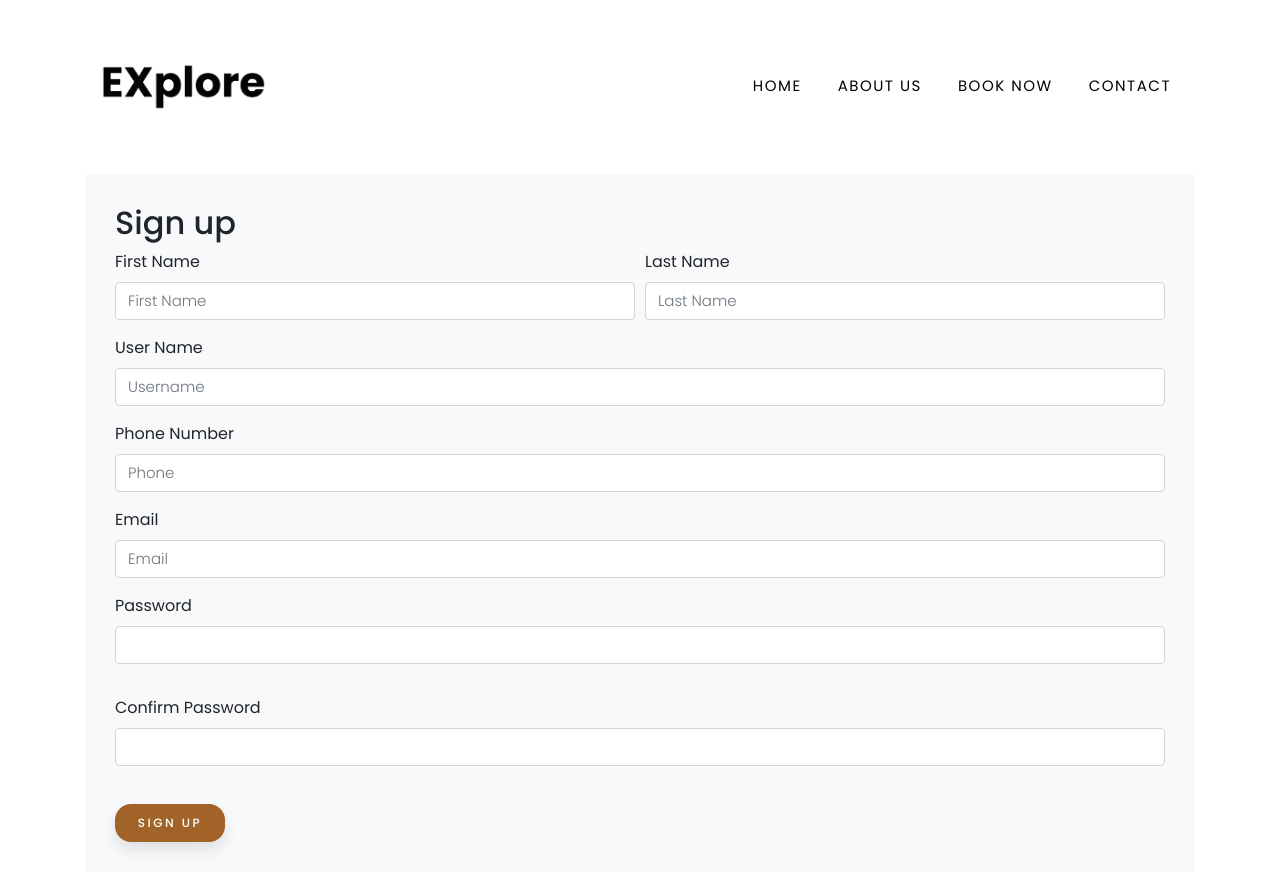
After one commit to doaaabdelfattah/explore_project, a Flask app: page /signup in a window 1280 px wide. The commit adds this page. Run offline with Flask 3, Linux system fonts and the light colour scheme; parts of the project's set-up code (start-up, migrations or seed data) failed here and were passed over; some libraries are stand-ins or nearby versions.

Commit message:
“sign_in”

```diff
--- a/app.py
+++ b/app.py
@@ -46,7 +46,7 @@ def index():
 
         image_list2 = GetData.decode(filtered_packages)
 
-        return render_template('packages.html', pagetitle="Packages", filtered_packages=image_list2, packages=packages  )
+        return render_template('packages.html', pagetitle="Packages", filtered_packages=image_list2, packages=packages)
 
     return render_template('index.html', packages=image_list, pagetitle="Home")
 
@@ -78,11 +78,11 @@ def submit_booking():
 
             # Email and password for Gmail account
             sender_email = "booking.online.alx@gmail.com"
-            password = "glbg hlkl mlts urat" #using app password
+            password = "glbg hlkl mlts urat"  # using app password
             # Recipient email
 
             receiver_email1 = "alshimaa.mamdouh.abdelaziz@gmail.com"
-            receiver_email2 = "alshimaa.mamdouh.abdelaziz@gmail.com"
+            receiver_email2 = "doaa.abdalfattah@gmail.com"
             # Create a multipart message and set headers
             message1 = MIMEMultipart()
             message1["From"] = sender_email
@@ -94,15 +94,15 @@ def submit_booking():
             message2["Subject"] = "Confirm Booking"
             # Add body to email
             body1 = (
-    "First Name: " + request.form['f-name'] + "\n" +
-    "Last Name: " + request.form['l-name'] + "\n" +
-    "Phone No: " + request.form['phone'] + "\n" +
-    "Email: " + request.form['email'] + "\n" +
-    "Choosed Package: " + request.form['destination'] + "\n" +
-    "Message: " + request.form['message']
-)
-            body2 = ("Your Booking confirmed please wait till the admin contact you" +"\n" +
-                     "Regards," +"\n" + "Online Booking Admin")
+                "First Name: " + request.form['f-name'] + "\n" +
+                "Last Name: " + request.form['l-name'] + "\n" +
+                "Phone No: " + request.form['phone'] + "\n" +
+                "Email: " + request.form['email'] + "\n" +
+                "Choosed Package: " + request.form['destination'] + "\n" +
+                "Message: " + request.form['message']
+            )
+            body2 = ("Your Booking confirmed please wait till the admin contact you" + "\n" +
+                     "Regards," + "\n" + "Online Booking Admin")
             message1.attach(MIMEText(body1, "plain"))
             message2.attach(MIMEText(body2, "plain"))
 
@@ -125,37 +125,43 @@ def submit_booking():
 
 @app.route('/packages')
 def packages():
-    #all packages for the dropdown list
+    # all packages for the dropdown list
     packages_reg = GetData.all()
     packages_reg = sorted(packages_reg, key=lambda k: k.package_name)
     image_list2 = []
 
     if request.method == 'POST':
-        #take search item
+        # take search item
         search_term = request.form['destination']
         # Filter packages by name containing the search term
         filtered_packages = GetData.filtered(search_term)
 
-        #decode image
+        # decode image
         for pc in filtered_packages:
             if hasattr(pc, 'image') and pc.image:
                 image_list2.append({'image': base64.b64encode(pc.image).decode('utf-8'),
-                               'description1': pc.description1,
-                               'package_name': pc.package_name,
-                               'price': pc.price})
+                                    'description1': pc.description1,
+                                    'package_name': pc.package_name,
+                                    'price': pc.price})
 
-
-
-        return render_template('packages.html', pagetitle="Packages", filtered_packages=image_list2, packages=packages_reg )
+        return render_template('packages.html', pagetitle="Packages", filtered_packages=image_list2, packages=packages_reg)
 
     return render_template('packages.html', pagetitle="Packages", filtered_packages=image_list2, packages=packages_reg)
 
 
-@app.route('/contact')
+@app.route('/contact', methods=['GET', 'POST'])
 def contact():
     return render_template('contact.html', pagetitle="Contact Us")
 
 
+@app.route('/login', methods=['GET', 'POST'])
+def login():
+    return render_template('login.html', pagetitle="Login/Register")
+
+
+@app.route('/signup', methods=['GET', 'POST'])
+def signup():
+    return render_template('signup.html', pagetitle="Sign UP")
 
 
 if __name__ == '__main__':
--- a/models/data.py
+++ b/models/data.py
@@ -38,9 +38,9 @@ class Data():
     # packages
 
     def package_data():
-        path1 = 'layout/images/rome.jpg'
-        path2 = 'layout/images/egypt.jpg'
-        path3 = 'layout/images/france.jpg'
+        path1 = 'static/images/rome.jpg'
+        path2 = 'static/images/egypt.jpg'
+        path3 = 'static/images/france.jpg'
 
         with open(path1, 'rb') as f:
             # binary1 = base64.b64encode(f.read())
--- a/static/css/style.css
+++ b/static/css/style.css
@@ -346,4 +346,30 @@ input::placeholder {
 
 .container.packages.all {
   margin-top: 50px;
+  margin-bottom: 50px;
 }
+
+/* ========================== login Page ============================== */
+
+.overlay.login {
+  height: 600px;
+  background-color: var(--main-color);
+  background-image: url("../images/desert.jpg");
+  background-size: cover;
+}
+
+.container-login {
+  padding-top: 70px;
+}
+
+/* ========================== Sign up Page ============================== */
+
+.error {
+  border-color: rgb(167, 21, 21);
+}
+
+.error-message {
+  color: rgb(167, 21, 21);
+  font-size: 12px;
+  margin-top: 5px;
+}
--- /dev/null
+++ b/static/js/script.js
@@ -0,0 +1,18 @@
+$(document).ready(function () {
+    $('#signUpForm').on('submit', function (event) {
+        const password = $('#password').val();
+        const confirmPassword = $('#confirmPassword').val();
+
+        if (password !== confirmPassword) {
+            event.preventDefault();
+            $('#confirmPassword').addClass('error');
+            $('#confirmPassword').after('<span class="error-message">Passwords do not match. Please try again.</span>');
+        }
+    });
+
+    // Remove error styles and messages when the password fields are changed
+    $('#password, #confirmPassword').on('input', function () {
+        $('#confirmPassword').removeClass('error');
+        $('.error-message').remove();
+    });
+});
--- /dev/null
+++ b/templates/signup.html
@@ -0,0 +1,120 @@
+<!doctype html>
+<html lang="en">
+
+<head>
+    <meta charset="UTF-8">
+    <meta name="viewport" content="width=device-width, initial-scale=1.0">
+    <title>Checkout</title>
+    <script src="https://code.jquery.com/jquery-3.6.0.min.js"></script>
+    <!-- Main CSS files -->
+    <!-- Bootstrap style -->
+    <link rel="stylesheet" href="../static/bootstrap/css/bootstrap.css">
+    <!-- <link rel="stylesheet" href="css/style.css" /> -->
+    <link rel="stylesheet" href="../static/css/style.css" />
+    <!-- Render All elements normally -->
+    <link rel="stylesheet" href="../static/css/normalize.css" />
+    <!-- Font Awesome icons-->
+    <link rel="stylesheet" href="../static/css/all.min.css" />
+    <!-- Google Font (Poppins) -->
+    <link rel="preconnect" href="https://fonts.googleapis.com">
+    <link rel="preconnect" href="https://fonts.gstatic.com" crossorigin>
+    <link
+        href="https://fonts.googleapis.com/css2?family=Open+Sans:ital,wght@0,300;0,400;0,500;0,600;0,700;0,800;1,300;1,400;1,500;1,600;1,700;1,800&family=Poppins:ital,wght@0,100;0,200;0,300;0,400;0,500;0,600;0,700;0,800;0,900;1,100;1,200;1,300;1,400;1,500;1,600;1,700;1,800;1,900&display=swap"
+        rel="stylesheet">
+
+</head>
+
+<body>
+    <div class="overlay">
+        <div class="overlay-gradient"></div>
+        <div class="container">
+            <!-- Navigation Bar (Fixed on all pages) -->
+            <nav class="navbar navbar-expand-lg">
+                <a class="navbar-brand" href="#">
+                    <img src="../static/images/logo.png" height="50px" alt="logo" loading="lazy"></a>
+                <a href="#nav-menu" data-toggle="collapse" class="navbar-toggler">
+                    <span class="navbar-toggler-icon"></span>
+                </a>
+                <div id="nav-menu" class="collapse navbar-collapse">
+                    <ul class="navbar-nav ml-auto">
+                        <li class="nav-item"><a href="/" class="nav-link">Home</a></li>
+                        <li class="nav-item"><a href="#" class="nav-link">About Us</a></li>
+                        <li class="nav-item"><a href="/submit_booking" class="nav-link">Book Now</a></li>
+                        <li class="nav-item"><a href="contact.html" class="nav-link">Contact</a></li>
+                    </ul>
+                </div>
+            </nav>
+
+
+            <!-- Checkout form -->
+            <div class="col mt-6 bg-light checkout-form">
+                <!-- <form action=""{{ url_for('submit_booking') }}"" method="post" class="checkout"> -->
+                <form action="/signup" method="post" id="signUpForm" class="checkout">
+                    <h2> Sign up </h2>
+                    <div class="form-row">
+                        <div class="form-group col-md-6">
+                            <label for="f-name">First Name</label>
+                            <input type="text" class="form-control" id="f-name" placeholder="First Name" name="f-name"
+                                required>
+                        </div>
+                        <div class="form-group col-md-6">
+                            <label for="l-name">Last Name</label>
+                            <input type="text" class="form-control" id="l-name" placeholder="Last Name" name="l-name">
+                        </div>
+                    </div>
+                    <div class="form-row">
+                        <div class="form-group col-md-12">
+                            <label for="phone">User Name</label>
+                            <input type="text" class="form-control" id="username" placeholder="Username" name="user"
+                                required>
+                        </div>
+                    </div>
+                    <div class="form-row">
+                        <div class="form-group col-md-12">
+                            <label for="phone">Phone Number</label>
+                            <input type="text" class="form-control" id="phone" placeholder="Phone" name="phone"
+                                required>
+                        </div>
+                    </div>
+                    <div class="form-row">
+                        <div class="form-group col-md-12">
+                            <label for="email">Email</label>
+                            <input type="email" class="form-control" id="email" placeholder="Email" name="email"
+                                required>
+                        </div>
+                    </div>
+                    <div class="form-row">
+                        <div class="form-group col-md-12">
+                            <label for="password" class="form-label">Password</label>
+                            <input type="password" class="form-control" id="password" required>
+                        </div>
+                    </div>
+                    <div class="form-row mt-3">
+                        <div class="form-group col-md-12">
+                            <label for="confirmPassword" class="form-label">Confirm Password</label>
+                            <input type="password" class="form-control" id="confirmPassword" required>
+                        </div>
+                    </div>
+                    <button type="submit" class="submit-btn">Sign Up</button>
+                    <!-- <input type="submit" value="Sign Up" class="submit-btn"> -->
+                </form>
+
+            </div>
+
+        </div>
+
+
+        <!-- Optional JavaScript; choose one of the two! -->
+
+        <!-- Option 1: jQuery and Bootstrap Bundle (includes Popper) -->
+        <script src="https://code.jquery.com/jquery-3.5.1.slim.min.js"
+            integrity="sha384-DfXdz2htPH0lsSSs5nCTpuj/zy4C+OGpamoFVy38MVBnE+IbbVYUew+OrCXaRkfj"
+            crossorigin="anonymous"></script>
+        <script src="https://cdn.jsdelivr.net/npm/bootstrap@4.5.3/dist/js/bootstrap.bundle.min.js"
+            integrity="sha384-ho+j7jyWK8fNQe+A12Hb8AhRq26LrZ/JpcUGGOn+Y7RsweNrtN/tE3MoK7ZeZDyx"
+            crossorigin="anonymous"></script>
+
+        <script src="../static/js/script.js"></script>
+</body>
+
+</html>
```
Also changed, not shown: templates/index.html (+10 -5 lines), templates/login.html (added, +74 -0 lines), templates/packages.html (+62 -29 lines), static/images/eva-darron-oCdVtGFeDC0-unsplash.jpg (added), static/images/freestocks-mw6Onwg4frY-unsplash.jpg (deleted), 2 other files.
